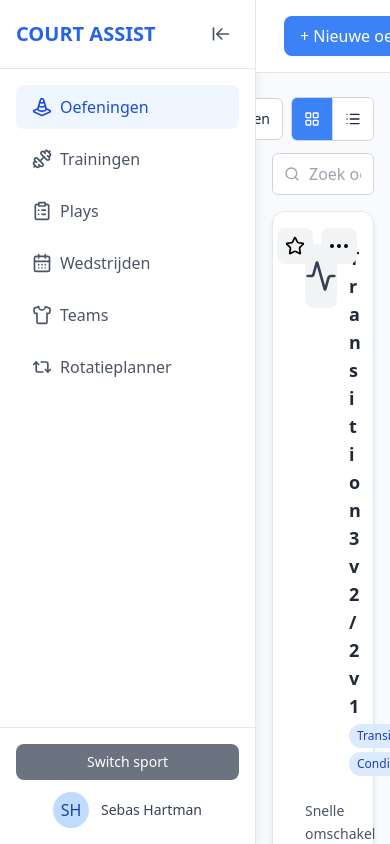
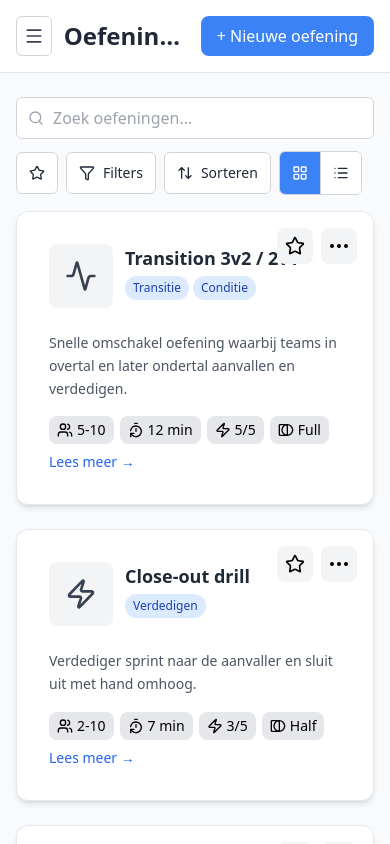
Before and after one commit to SebasJH/court-assist, a Vue app: page /oefeningen in a window 390 px wide. Built offline with nearby package versions, Linux system fonts and the light colour scheme.

Commit message:
Added mobile menu

```diff
--- a/src/App.vue
+++ b/src/App.vue
@@ -1,20 +1,54 @@
 <template>
-  <div class="flex h-screen bg-gray-50">
+  <div class="flex h-screen bg-gray-50 relative">
     <NotificationBar />
-    <Sidebar />
+
+    <!-- Desktop sidebar -->
+    <div class="hidden md:block">
+      <Sidebar />
+    </div>
+
 
     <main class="flex-1 overflow-auto">
       <router-view />
     </main>
+
+    <!-- Mobile sidebar drawer -->
+    <Modal
+      v-if="mobileSidebarOpen"
+      @close="mobileSidebarOpen = false"
+      :drawer="true"
+      side="left"
+      drawerWidthClass="max-w-xs"
+      contentPaddingClass="p-0"
+    >
+      <Sidebar />
+    </Modal>
   </div>
 </template>
 
 <script>
 import Sidebar from './components/Sidebar.vue'
 import NotificationBar from './components/NotificationBar.vue'
+import Modal from './components/Modal.vue'
 
 export default {
   name: 'App',
-  components: { Sidebar, NotificationBar }
+  components: { Sidebar, NotificationBar, Modal },
+  data() {
+    return {
+      mobileSidebarOpen: false
+    }
+  },
+  methods: {
+    onOpenMobileSidebar() {
+      this.mobileSidebarOpen = true
+    }
+  },
+  mounted() {
+    window.addEventListener('open-mobile-sidebar', this.onOpenMobileSidebar)
+  },
+  unmounted() {
+    window.removeEventListener('open-mobile-sidebar', this.onOpenMobileSidebar)
+  }
 }
 </script>
--- a/src/components/Modal.vue
+++ b/src/components/Modal.vue
@@ -38,7 +38,8 @@ export default {
     // Drawer mode (right/left side panel)
     drawer: { type: Boolean, default: false },
     side: { type: String, default: 'right' },
-    drawerWidthClass: { type: String, default: 'max-w-md' }
+    drawerWidthClass: { type: String, default: 'max-w-md' },
+    contentPaddingClass: { type: String, default: 'p-6' }
   },
   emits: ['close'],
   data() {
@@ -54,9 +55,9 @@ export default {
     },
     contentClass() {
       if (!this.drawer) {
-        return `rounded-2xl w-full ${this.maxWidthClass} max-h-[90vh] p-6`
+        return `rounded-2xl w-full ${this.maxWidthClass} max-h-[90vh] ${this.contentPaddingClass}`
       }
-      return `h-full w-full ${this.drawerWidthClass} p-6`
+      return `h-full w-full ${this.drawerWidthClass} ${this.contentPaddingClass}`
     }
   },
   methods: {
--- a/src/components/PageHeader.vue
+++ b/src/components/PageHeader.vue
@@ -3,6 +3,14 @@
     <div class="container mx-auto px-4 py-0 flex items-center" :class="tall ? 'min-h-[96px]' : 'min-h-[72px]'">
       <div class="flex items-center justify-between gap-3 w-full">
         <div class="flex items-center gap-3 min-w-0">
+          <button
+            type="button"
+            class="md:hidden inline-flex items-center justify-center w-10 h-10 rounded-md border border-gray-300 bg-white text-gray-700 hover:bg-gray-50"
+            aria-label="Menu"
+            @click="openMobileSidebar"
+          >
+            <Menu class="w-5 h-5" />
+          </button>
           <slot name="lead">
             <template v-if="backTo">
               <div class="flex items-center gap-2 min-w-0">
@@ -35,6 +43,12 @@ export default {
     backTo: { type: String, default: null },
     backLabel: { type: String, default: 'Terug' },
     tall: { type: Boolean, default: false }
+  },
+  methods: {
+    openMobileSidebar() {
+      // Dispatch a global event to let App.vue open the mobile sidebar drawer
+      window.dispatchEvent(new CustomEvent('open-mobile-sidebar'))
+    }
   }
 }
 </script>
--- a/src/components/Sidebar.vue
+++ b/src/components/Sidebar.vue
@@ -1,5 +1,5 @@
 <template>
-  <aside :class="['bg-white shadow-lg border-r border-gray-200 flex flex-col transition-all duration-300 ease-in-out', collapsed ? 'w-20' : 'w-64']">
+  <aside :class="['bg-white shadow-lg border-r border-gray-200 flex flex-col h-full md:h-screen transition-all duration-300 ease-in-out', collapsed ? 'w-full md:w-20' : 'w-full md:w-64']">
     <!-- Header -->
     <div class="p-4 border-b border-gray-200">
       <div class="flex items-center justify-between">
@@ -12,7 +12,7 @@
           COURT ASSIST
         </div>
         <button
-          class="ml-auto rounded-md p-2 hover:bg-gray-100 text-gray-600 transition-colors duration-200"
+          class="ml-auto hidden md:inline-flex rounded-md p-2 hover:bg-gray-100 text-gray-600 transition-colors duration-200"
           :title="collapsed ? 'Expand sidebar' : 'Collapse sidebar'"
           @click="toggleSidebar"
         >
--- a/src/components/exercise/ExercisesTopControls.vue
+++ b/src/components/exercise/ExercisesTopControls.vue
@@ -1,7 +1,7 @@
 <template>
   <!-- Top controls: Favorites, Filters, Sort, View toggle, Search -->
-  <div class="mb-4 flex flex-col sm:flex-row sm:items-center gap-3 sm:justify-end items-end">
-    <div class="flex items-center gap-2">
+  <div class="mb-4 flex flex-col md:flex-row md:flex-wrap items-stretch md:items-center gap-3 md:justify-end">
+    <div class="flex items-center gap-2 md:flex-wrap order-2 md:order-1">
       <!-- Favorites toggle -->
       <button
         class="inline-flex items-center gap-2 px-3 h-[42px] rounded-md border text-sm focus:outline-none"
@@ -60,11 +60,11 @@
     </div>
 
     <!-- Search -->
-    <div>
+    <div class="order-1 md:order-2 w-full md:w-auto">
       <div class="relative">
         <Search class="w-4 h-4 text-gray-400 absolute left-3 top-1/2 -translate-y-1/2 pointer-events-none" />
         <input
-          class="form-input w-64 md:w-72 !pl-9 pr-3"
+          class="form-input w-full md:w-72 !pl-9 pr-3"
           :value="q"
           @input="$emit('update:q', $event.target && $event.target.value)"
           placeholder="Zoek oefeningen..."
--- a/src/icons.js
+++ b/src/icons.js
@@ -38,7 +38,8 @@ import {
     Search,
     LayoutGrid,
     List,
-    RectangleCircle
+    RectangleCircle,
+    Menu
    }
     from 'lucide-vue-next'
 
@@ -82,6 +83,7 @@ export function registerIcons(app) {
     app.component('Search', Search)
     app.component('LayoutGrid', LayoutGrid)
     app.component('List', List)
+    app.component('Menu', Menu)
 
     // Custom local icons
     app.component('RectangleCircle', RectangleCircle)
```
